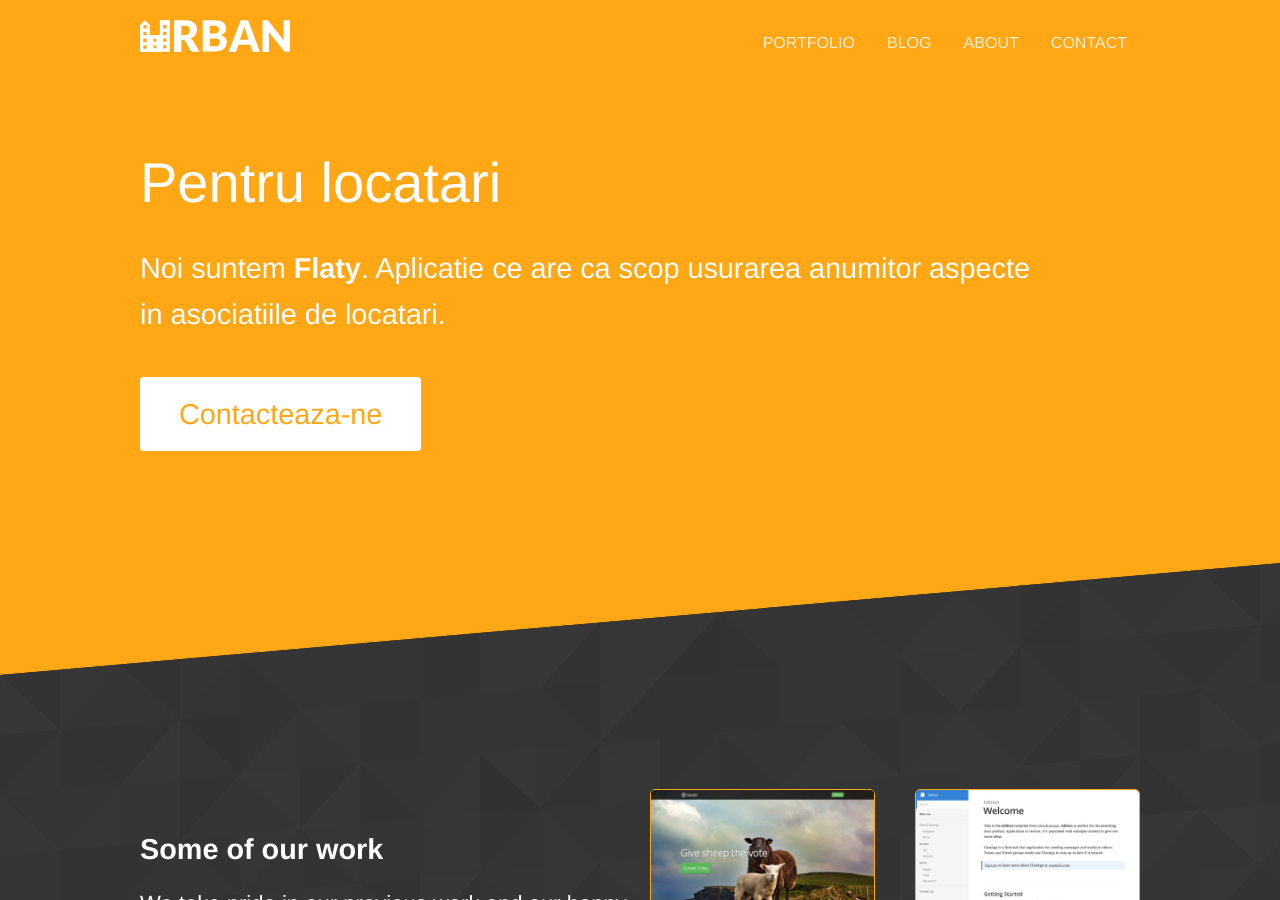
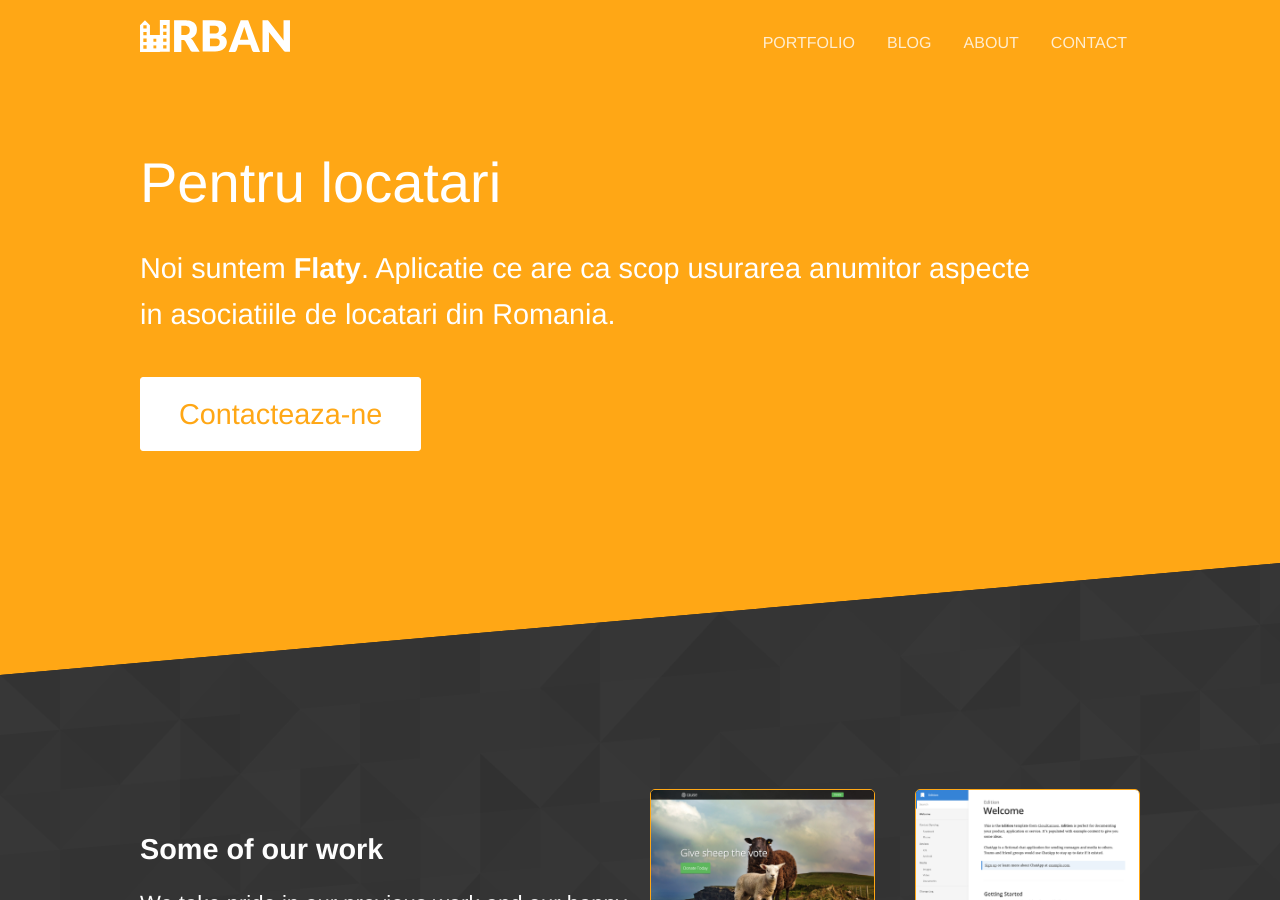
Before and after one commit to rptoma/Flaty, a Jekyll site: the page built from index.html, in a window 1280 px wide and 900 px high. Built offline with Jekyll 4.4.1, drawn with Linux system fonts in a browser that asks for light colours.

Commit message:
Updated 'index.html' via CloudCannon

```diff
--- a/index.html
+++ b/index.html
@@ -5,7 +5,7 @@ title: Flaty
 <section class="hero diagonal">
 	<div class="container">
 		<h2 class="editable">Pentru locatari</h2>
-		<p class="subtext editable">Noi suntem <strong>Flaty</strong>. Aplicatie ce are ca scop usurarea anumitor aspecte in asociatiile de locatari.</p>
+		<p class="subtext editable">Noi suntem <strong>Flaty</strong>. Aplicatie ce are ca scop usurarea anumitor aspecte in asociatiile de locatari din Romania.</p>
 		<p><a class="button alt" href="{{ site.baseurl }}/contact/">Contacteaza-ne</a></p>
 	</div>
 </section>
```
